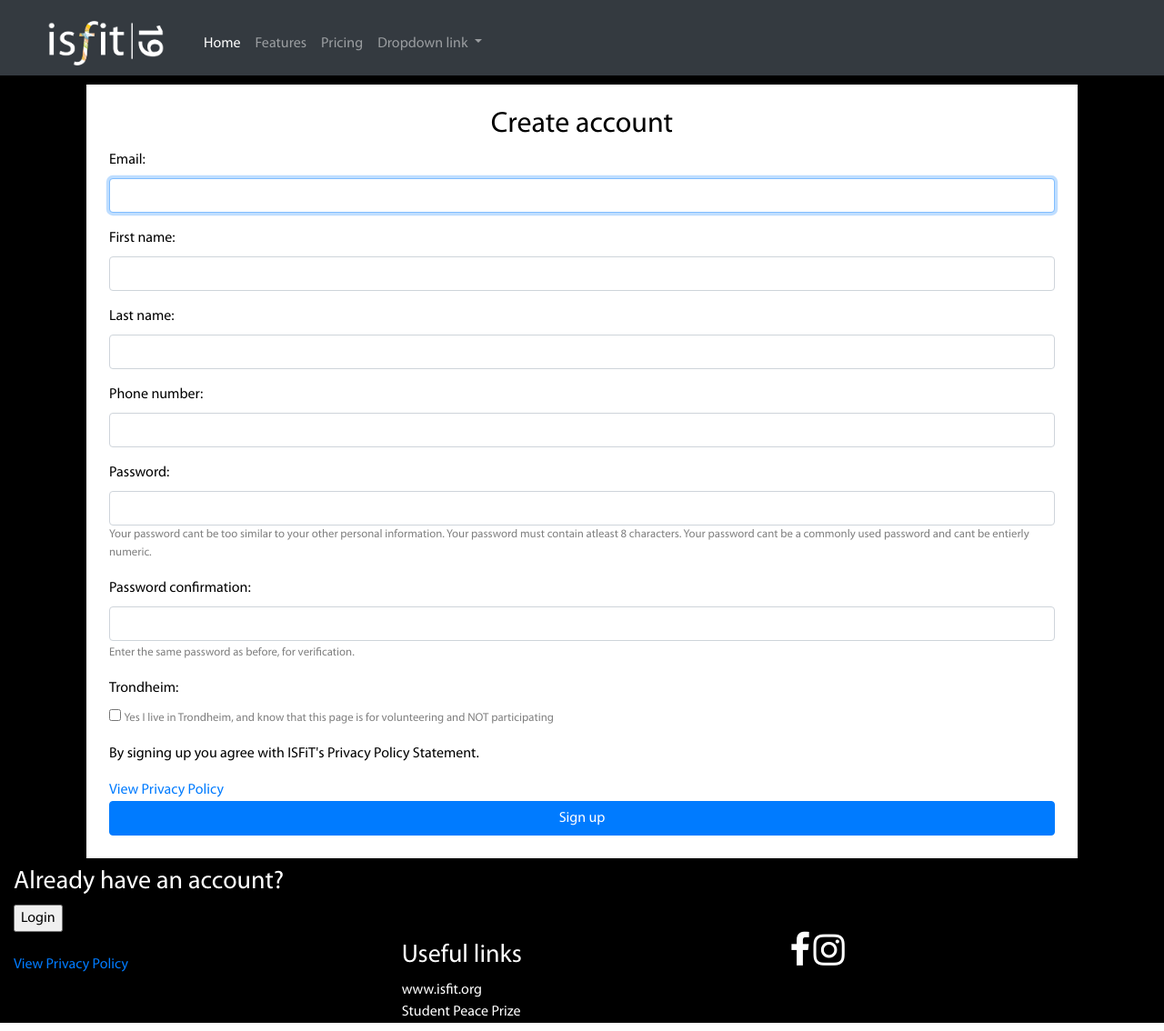
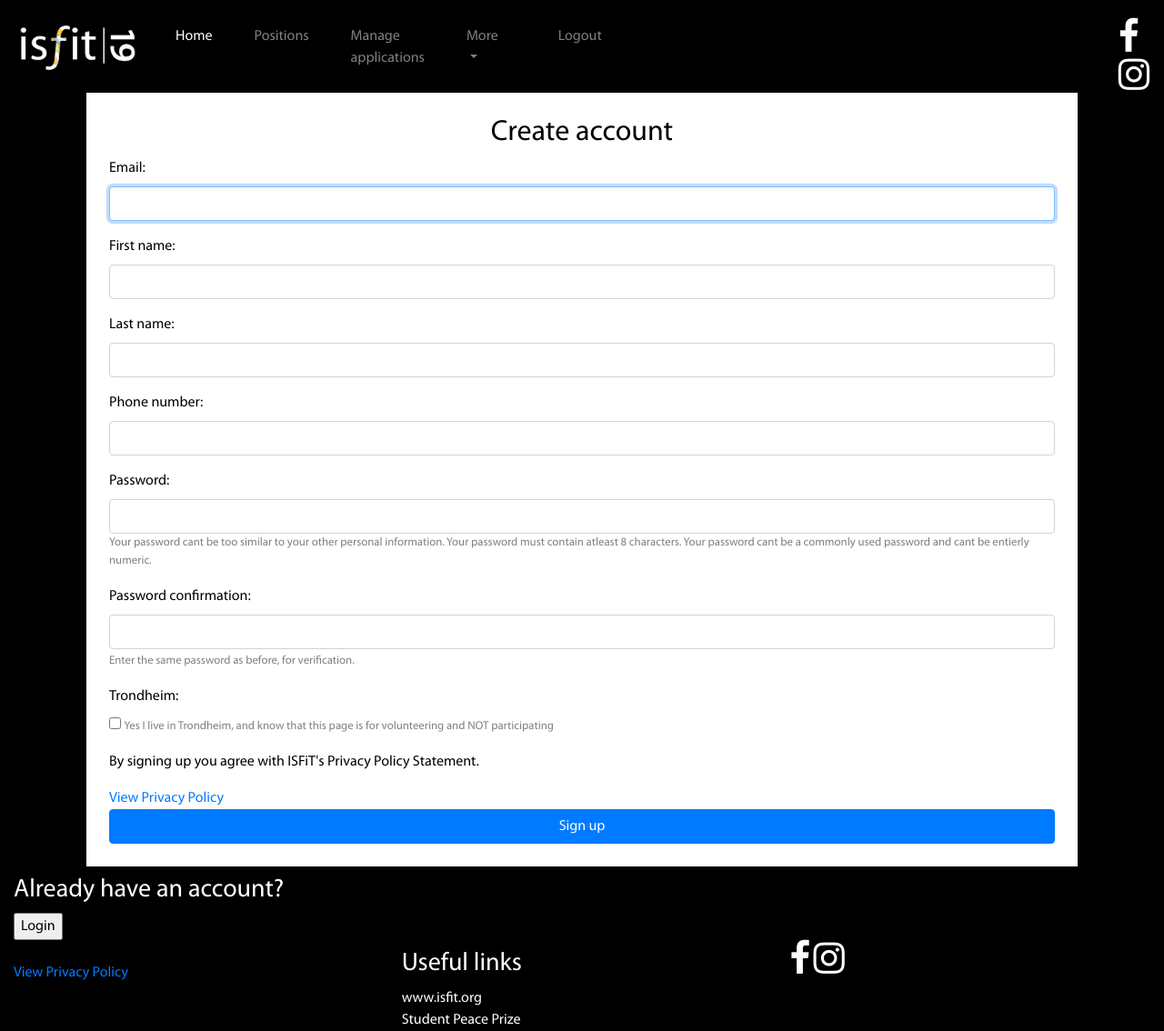
Before and after one commit to TorsteinOtterlei/recruitment-web-isfit-2019-updated-for-2020, a Django app: page /account/signup/ in a window 1280 px wide. Shown: the whole page at 91% size. Run offline with Django 3.2, Linux system fonts and the light colour scheme; parts of the project's set-up code (start-up, migrations or seed data) failed here and were passed over; some libraries are stand-ins or nearby versions.

Commit message:
Add patterns. Trying to fix background

```diff
--- a/jobs/templates/jobs/art.html
+++ b/jobs/templates/jobs/art.html
@@ -1,2 +1,22 @@
 {% load static %}
-<div class=" migration-pattern-blue migration-pattern-green"></div>
+{% block head%}
+<style>
+    .migration-pattern-blue{
+    height: 1000px;
+    width: 500px;
+    top: 32px;
+    left: 0;
+    background-image: url("../../static/jobs/images/migration-pattern-blue.png");
+
+}
+
+    .migration-pattern-green {
+    height: 800px;
+    width: 400px;
+    top: 252px;
+    right: 0;
+    background-image: url("../../static/jobs/images/migration-pattern-green.png")
+}
+
+</style>
+{% endblock head %}
--- a/jobs/templates/jobs/new_navbar.html
+++ b/jobs/templates/jobs/new_navbar.html
@@ -4,9 +4,47 @@
     #main-logo{
         height: 55px;
     }
+
+    .dropdown-menu a:hover{
+        color: gray;
+        background: black;
+    }
+
+    .dropdown-menu{
+        color: black;
+        background: black;
+    }
+
+    .navbar-expand-lg, .navbar-dark{
+        background: transparent;
+    }
+
+    .nav-item{
+        margin-left: 30px;
+    }
+
+    .social-buttons{
+        height: 30px;
+        right: 20px;
+        margin-left: 35rem;
+    }
+
+    .social-buttons a:hover{
+        color: gray;
+    }
+
+    .logout-item{
+        color: red;
+        margin-left: 50px;
+    }
+
+    .logout-item a:hover{
+        color: darkred;
+    }
+
 </style>
 {% endblock head %}
-<nav class="navbar navbar-expand-lg navbar-dark bg-dark">
+<nav class="navbar navbar-expand-lg navbar-dark">
   <a class="navbar-brand" href="{% url 'home' %}" id="main-logo"></a>
   <button class="navbar-toggler" type="button" data-toggle="collapse" data-target="#navbarNavDropdown" aria-controls="navbarNavDropdown" aria-expanded="false" aria-label="Toggle navigation">
     <span class="navbar-toggler-icon"></span>
@@ -14,17 +52,17 @@
   <div class="collapse navbar-collapse" id="navbarNavDropdown">
     <ul class="navbar-nav">
       <li class="nav-item active">
-        <a class="nav-link" href="#">Home <span class="sr-only">(current)</span></a>
+        <a class="nav-link" href="{% url 'home' %}">Home <span class="sr-only">(current)</span></a>
       </li>
       <li class="nav-item">
-        <a class="nav-link" href="#">Features</a>
+        <a class="nav-link" href="{% url 'jobs:information' %}">Positions</a>
       </li>
       <li class="nav-item">
-        <a class="nav-link" href="#">Pricing</a>
+        <a class="nav-link" href="#">Manage applications</a>
       </li>
       <li class="nav-item dropdown">
         <a class="nav-link dropdown-toggle" href="#" id="navbarDropdownMenuLink" data-toggle="dropdown" aria-haspopup="true" aria-expanded="false">
-          Dropdown link
+          More
         </a>
         <div class="dropdown-menu" aria-labelledby="navbarDropdownMenuLink">
           <a class="dropdown-item" href="#">Action</a>
@@ -32,6 +70,13 @@
           <a class="dropdown-item" href="#">Something else here</a>
         </div>
       </li>
+        <li class="nav-item logout-item">
+            <a class="nav-link" href="{% url 'accounts:logout' %}">Logout</a>
+        </li>
+      <li class="social-buttons">
+          <a href="https://www.facebook.com/ISFiTNorway/?ref=br_rs" class="fa fa-facebook" target="_blank"></a>
+          <a href="https://www.instagram.com/isfit19/?hl=nb" class="fa fa-instagram" target="_blank"></a>
+      </li>
     </ul>
   </div>
 </nav>
```
Also changed, not shown: jobs/static/jobs/style.css (+6 -14 lines), static/jobs/images/migration-pattern-blue.png, static/jobs/images/migration-pattern-green.png, static/jobs/images/migration-pattern-orange.png (added), static/jobs/images/migration-pattern-yellow.png (added).
